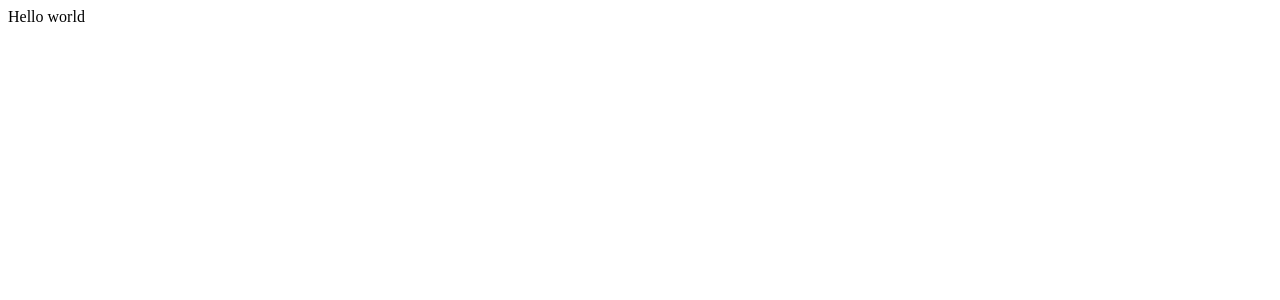
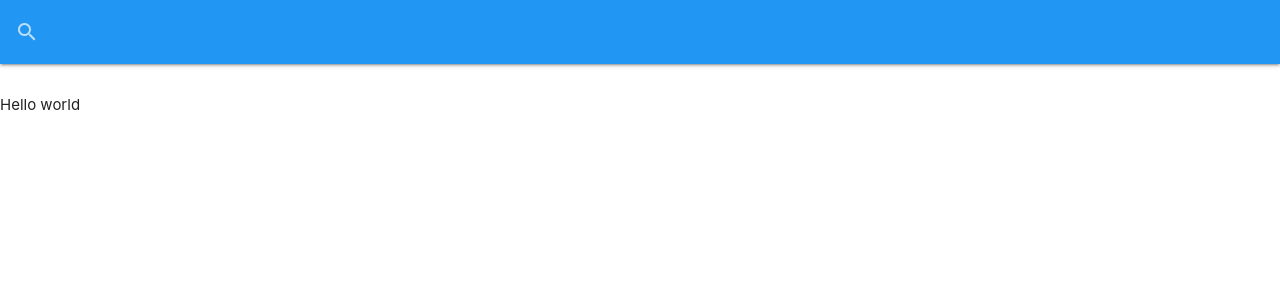
Before and after one commit to found-james/it-logger, a React (Create React App) app: page / in a window 1280 px wide. Shown: the top 300 px of the page. Built offline with nearby package versions, Linux system fonts and the light colour scheme.

Commit message:
install materialize-css and include cdn link

```diff
--- a/public/index.html
+++ b/public/index.html
@@ -10,34 +10,15 @@
       content="Web site created using create-react-app"
     />
     <link rel="apple-touch-icon" href="%PUBLIC_URL%/logo192.png" />
-    <!--
-      manifest.json provides metadata used when your web app is installed on a
-      user's mobile device or desktop. See https://developers.google.com/web/fundamentals/web-app-manifest/
-    -->
     <link rel="manifest" href="%PUBLIC_URL%/manifest.json" />
-    <!--
-      Notice the use of %PUBLIC_URL% in the tags above.
-      It will be replaced with the URL of the `public` folder during the build.
-      Only files inside the `public` folder can be referenced from the HTML.
+    <link href="https://fonts.googleapis.com/icon?family=Material+Icons"
+      rel="stylesheet">
 
-      Unlike "/favicon.ico" or "favicon.ico", "%PUBLIC_URL%/favicon.ico" will
-      work correctly both with client-side routing and a non-root public URL.
-      Learn how to configure a non-root public URL by running `npm run build`.
-    -->
-    <title>React App</title>
+    <title>IT Logger</title>
   </head>
   <body>
     <noscript>You need to enable JavaScript to run this app.</noscript>
     <div id="root"></div>
-    <!--
-      This HTML file is a template.
-      If you open it directly in the browser, you will see an empty page.
 
-      You can add webfonts, meta tags, or analytics to this file.
-      The build step will place the bundled scripts into the <body> tag.
-
-      To begin the development, run `npm start` or `yarn start`.
-      To create a production bundle, use `npm run build` or `yarn build`.
-    -->
   </body>
 </html>
--- a/src/App.css
+++ /dev/null
@@ -1,38 +0,0 @@
-.App {
-  text-align: center;
-}
-
-.App-logo {
-  height: 40vmin;
-  pointer-events: none;
-}
-
-@media (prefers-reduced-motion: no-preference) {
-  .App-logo {
-    animation: App-logo-spin infinite 20s linear;
-  }
-}
-
-.App-header {
-  background-color: #282c34;
-  min-height: 100vh;
-  display: flex;
-  flex-direction: column;
-  align-items: center;
-  justify-content: center;
-  font-size: calc(10px + 2vmin);
-  color: white;
-}
-
-.App-link {
-  color: #61dafb;
-}
-
-@keyframes App-logo-spin {
-  from {
-    transform: rotate(0deg);
-  }
-  to {
-    transform: rotate(360deg);
-  }
-}
--- a/src/App.js
+++ b/src/App.js
@@ -1,8 +1,18 @@
+import { useEffect } from "react";
+import "materialize-css/dist/css/materialize.min.css";
+import M from "materialize-css/dist/js/materialize.min.js"
 
+import SearchBar from "./components/layout/SearchBar";
 
 function App() {
+
+  useEffect (() => {
+    M.AutoInit();
+  });
+
   return (
     <div className="App">
+      <SearchBar />
       Hello world
     </div>
   );
--- /dev/null
+++ b/src/components/layout/SearchBar.js
@@ -0,0 +1,16 @@
+
+export default function SearchBar() {
+  return (
+    <nav style={{marginBottom: "30px" }} className="blue">
+    <div className="nav-wrapper" >
+      <form>
+        <div className="input-field">
+          <input style={{border: "none" }} id="search" type="search" required/>
+          <label className="label-icon" htmlFor="search"><i className="material-icons">search</i></label>
+          <i className="material-icons">close</i>
+        </div>
+      </form>
+    </div>
+  </nav>
+  )
+}
```
